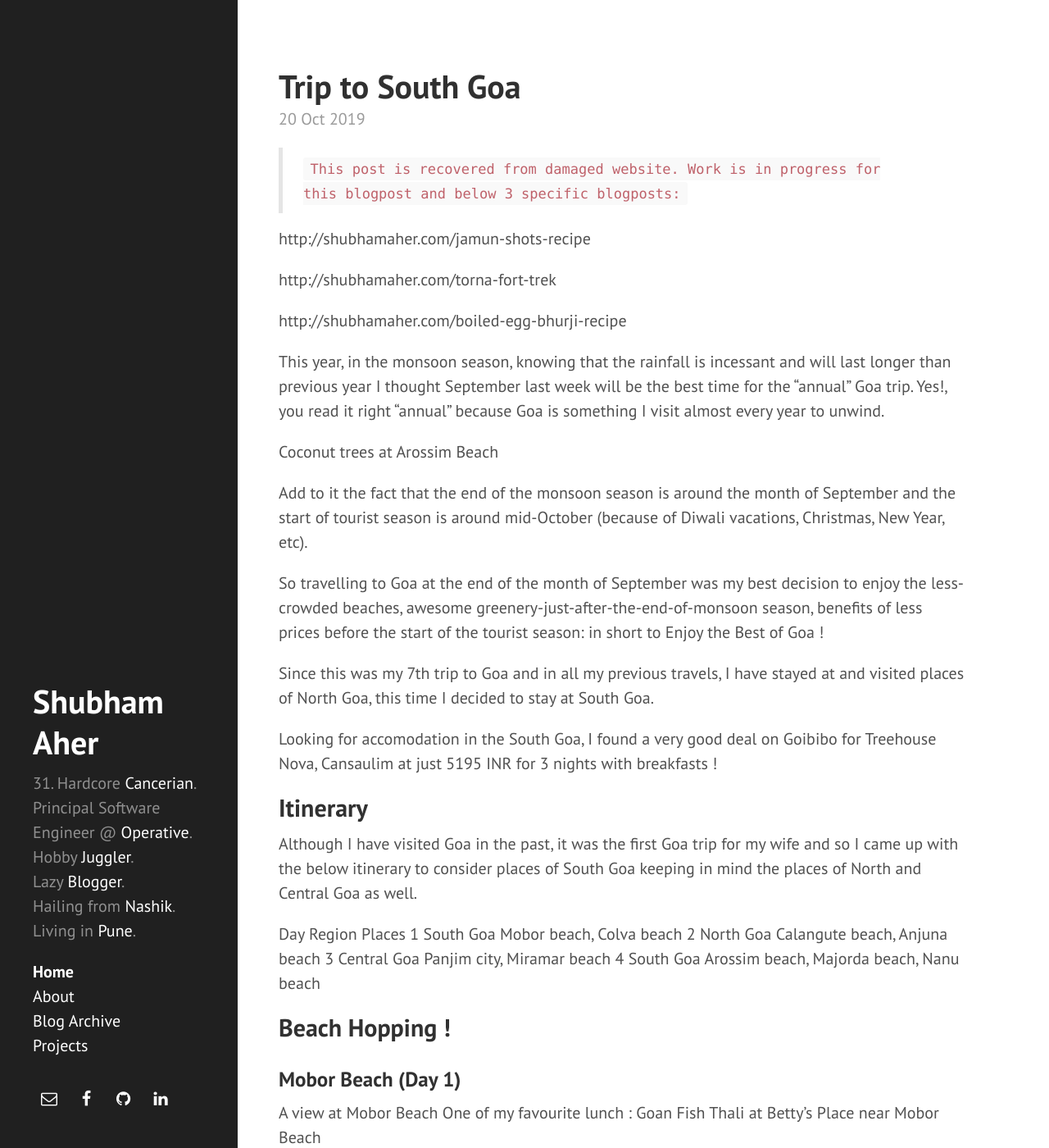
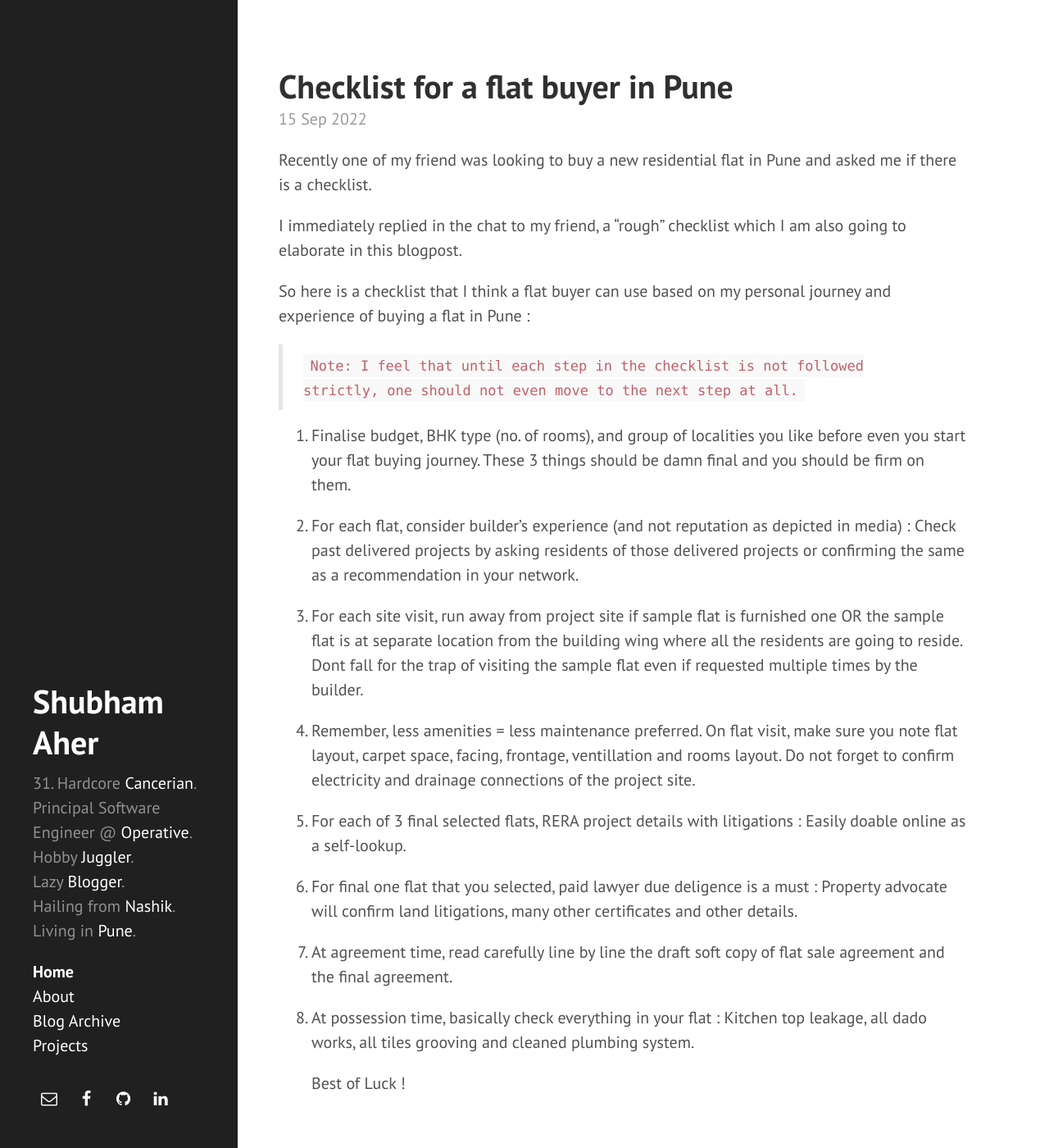
Before and after one commit to shubham-aher/shubham-aher.github.io, a Jekyll site: the page built from index.html, in a window 1280 px wide and 1400 px high. Shown: the whole window at 82% size. Built offline with Jekyll 4.4.1, drawn with Linux system fonts in a browser that asks for light colours; nearby versions of some CDN libraries; the list of posts is cut into pages by our own code; comment, search, counter and statistics services are not loaded; some of the changed text lies outside the part shown.

Commit message:
New post : Checklist for a flat buyer in Pune
and also old groovy syntax highlighting

````diff
--- /dev/null
+++ b/_posts/2022-09-15-checklist-for-a-flat-buyer-in-pune.md
@@ -0,0 +1,31 @@
+---
+layout: post
+title: Checklist for a flat buyer in Pune
+---
+
+Recently one of my friend was looking to buy a new residential flat in Pune and asked me if there is a checklist.
+
+I immediately replied in the chat to my friend, a "rough" checklist which I am also going to elaborate in this blogpost.
+
+So here is a checklist that I think a flat buyer can use based on my personal journey and experience of buying a flat in Pune :
+
+
+> ```Note: I feel that until each step in the checklist is not followed strictly, one should not even move to the next step at all.```
+
+  1. Finalise budget, BHK type (no. of rooms), and group of localities you like before even you start your flat buying journey. These 3 things should be damn final and you should be firm on them.
+
+  2. For each flat, consider builder's experience (and not reputation as depicted in media) : Check past delivered projects by asking residents of those delivered projects or confirming the same as a recommendation in your network.
+
+  3. For each site visit, run away from project site if sample flat is furnished one OR the sample flat is at separate location from the building wing where all the residents are going to reside. Dont fall for the trap of visiting the sample flat even if requested multiple times by the builder.
+
+4. Remember, less amenities = less maintenance preferred. On flat visit, make sure you note flat layout, carpet space, facing, frontage, ventillation and rooms layout. Do not forget to confirm electricity and drainage connections of the project site.
+
+5. For each of 3 final selected flats, RERA project details with litigations : Easily doable online as a self-lookup.
+
+6. For final one flat that you selected, paid lawyer due deligence is a must : Property advocate will confirm land litigations, many other certificates and other details.
+
+7. At agreement time, read carefully line by line the draft soft copy of flat sale agreement and the final agreement.
+
+8. At possession time, basically check everything in your flat : Kitchen top leakage, all dado works, all tiles grooving and cleaned plumbing system.
+
+	Best of Luck !
````
Also changed, not shown: _posts/2019-05-13-write-csv-file-in-groovy-grails.md (+1 -1 lines).
